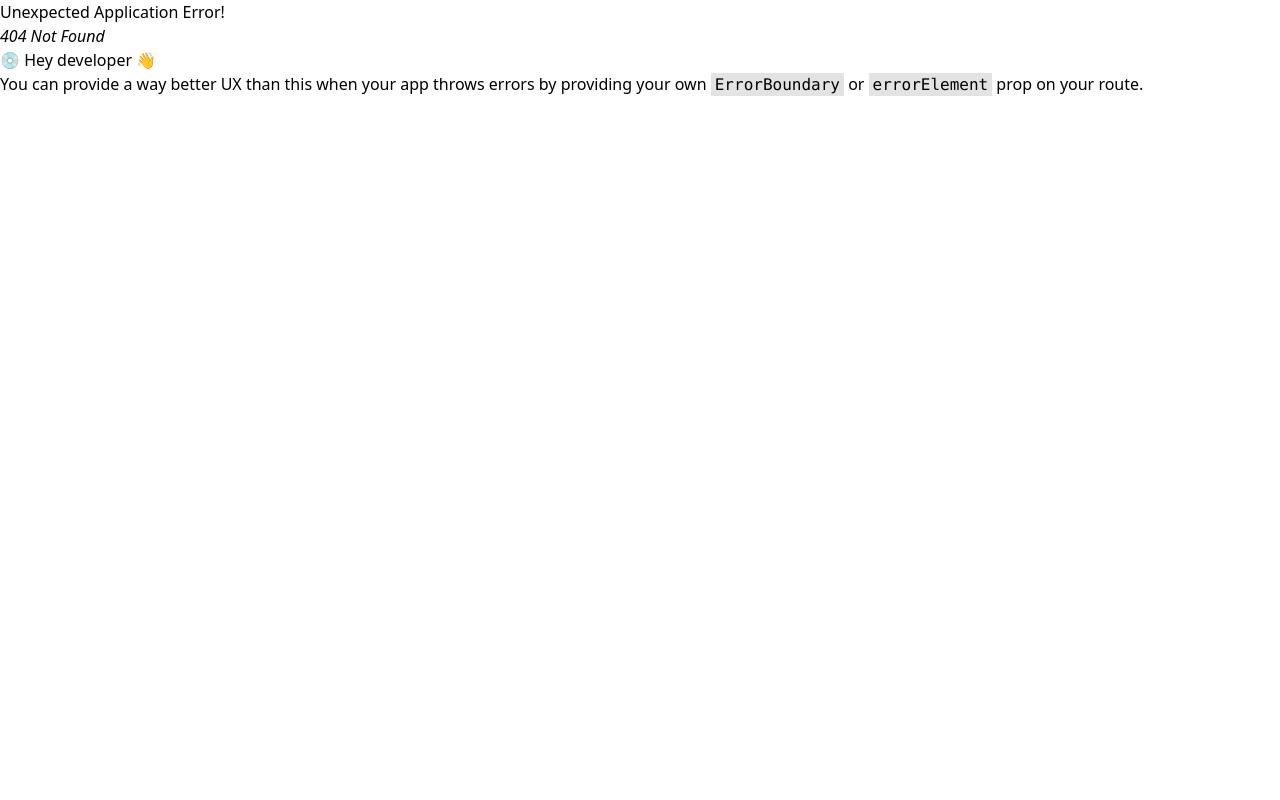
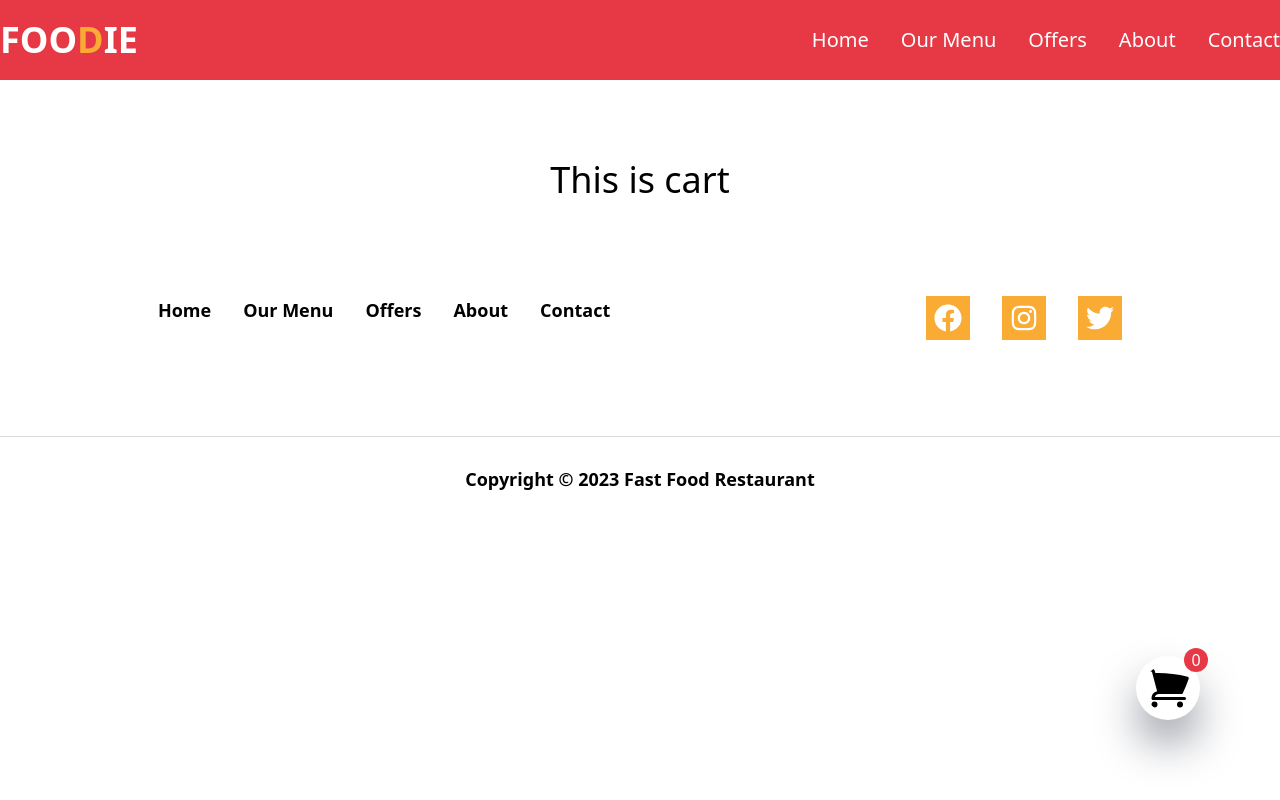
Before and after one commit to MDTanvirAhmedEmon/foodie-client, a React (Vite) app: page /cart in a window 1280 px wide. Before the commit this address had no page. Built offline with nearby package versions, Linux system fonts and the light colour scheme.

Commit message:
added heroicons and create cart page

```diff
--- /dev/null
+++ b/src/Pages/Cart/Cart.jsx
@@ -0,0 +1,14 @@
+import Header from "../shared/Header";
+
+const Cart = () => {
+    return (
+        <div>
+            <div className="h-20 bg-primary">
+                <Header></Header>
+            </div>
+            <p className="mt-20 text-4xl text-center">This is cart</p>
+        </div>
+    );
+};
+
+export default Cart;
--- a/src/Routes/Router.jsx
+++ b/src/Routes/Router.jsx
@@ -3,6 +3,7 @@ import Home from "../Pages/Home/Home";
 import Main from "../layout/Main";
 import OurMenu from "../Pages/OurMenu/OurMenu";
 import SingleProduct from "../Pages/SingleProduct/SingleProduct";
+import Cart from "../Pages/Cart/Cart";
 
 export const router = createBrowserRouter([
   {
@@ -21,6 +22,10 @@ export const router = createBrowserRouter([
         path: "/our-menu/:id",
         element: <SingleProduct></SingleProduct>,
       },
+      {
+        path: "/cart",
+        element: <Cart></Cart>,
+      },
     ],
   },
 ]);
--- a/src/layout/Main.jsx
+++ b/src/layout/Main.jsx
@@ -1,13 +1,16 @@
-import { Outlet } from "react-router-dom";
+import { Link, Outlet } from "react-router-dom";
 import Footer from "../Pages/shared/Footer";
-
+import { ShoppingCartIcon } from "@heroicons/react/24/solid";
 
 const Main = () => {
   return (
     <div>
-
       <Outlet></Outlet>
       <Footer></Footer>
+      <div className="fixed bottom-7 right-6 md:bottom-20 md:right-20">
+        <div className="bg-primary w-6 h-6 rounded-full text-white absolute top-[-8px] right-[-8px] shadow-2xl flex items-center justify-center">0</div>
+        <Link to={'/cart'}><ShoppingCartIcon className="h-16 w-16 rounded-full shadow-2xl shadow-black md:shadow-2xl md:shadow-slate-900 p-2 bg-white text-black  cursor-pointer" /></Link>
+      </div>
     </div>
   );
 };
```
Lines whose indentation alone changed are shown as unchanged.
